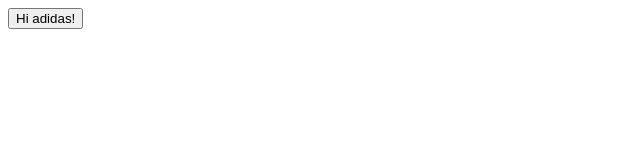
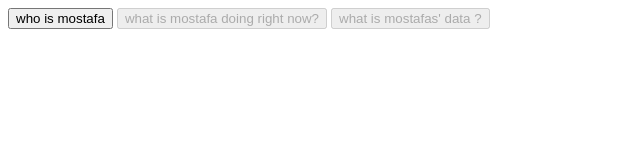
Before and after one commit to ms1a-eng/adidasXmostafa, a plain HTML site: page main.html in a window 1280 px wide. Shown: the whole page, without its empty margins (0-640 px from the left). Drawn offline with Linux system fonts and the light colour scheme.

Commit message:
buttons hinzugefügt, ignoriere die ausgeschalteten, erst das eigneschaltete finialiseren

```diff
--- a/main.html
+++ b/main.html
@@ -1,14 +1,18 @@
 <!DOCTYPE html>
 <html>
     <head>
-    <title>
-
-    </title>
+        <link rel="stylesheet" href="styles.css">
+        <title>
+            adidas x mostafa
+        </title>
     </head>
     <body>
-       <div class="firstSection">
-        <button> Hi adidas! </button>
-       </div>
-
+        <main>
+            <nav class="nav-button">
+                <button type="button" data-target='about'> who is mostafa </button>
+                <button disabled type="button"> what is mostafa doing right now? </button>
+                <button disabled type="button"> what is mostafas' data ? </button>
+            </nav>
+        </main>
     </body>
 </html>
--- a/styles.css
+++ b/styles.css
@@ -1,4 +1,4 @@
-.firstSection
+.nav-button button
 {
-    background-color: rgb(75, 75, 75);
+
 }
```
